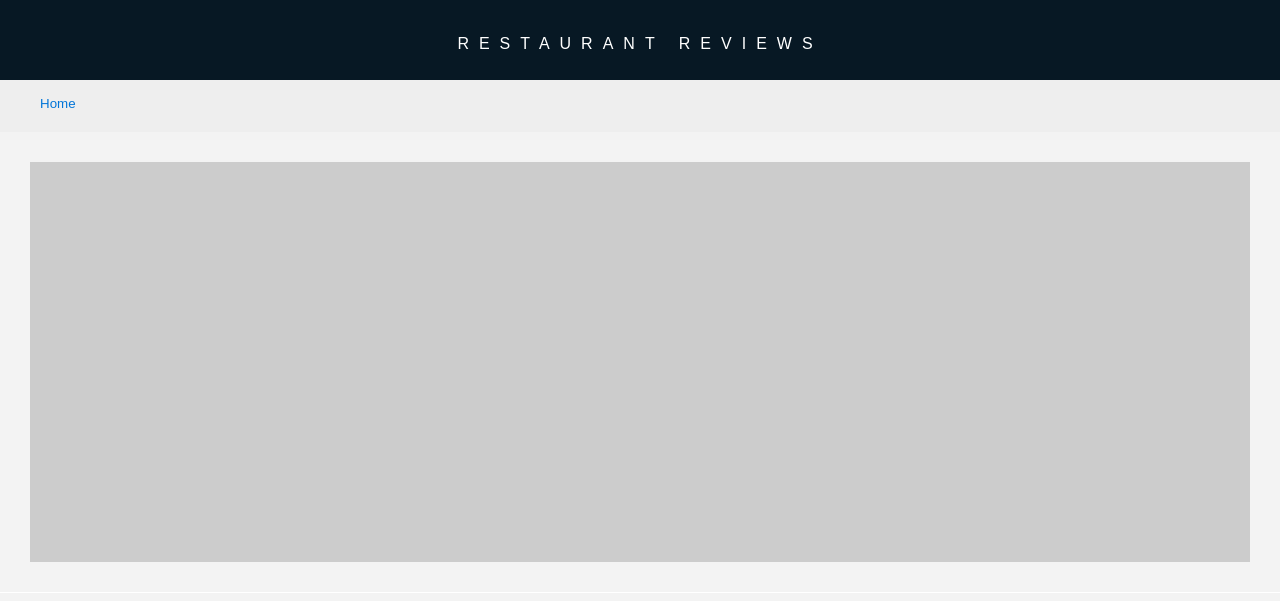
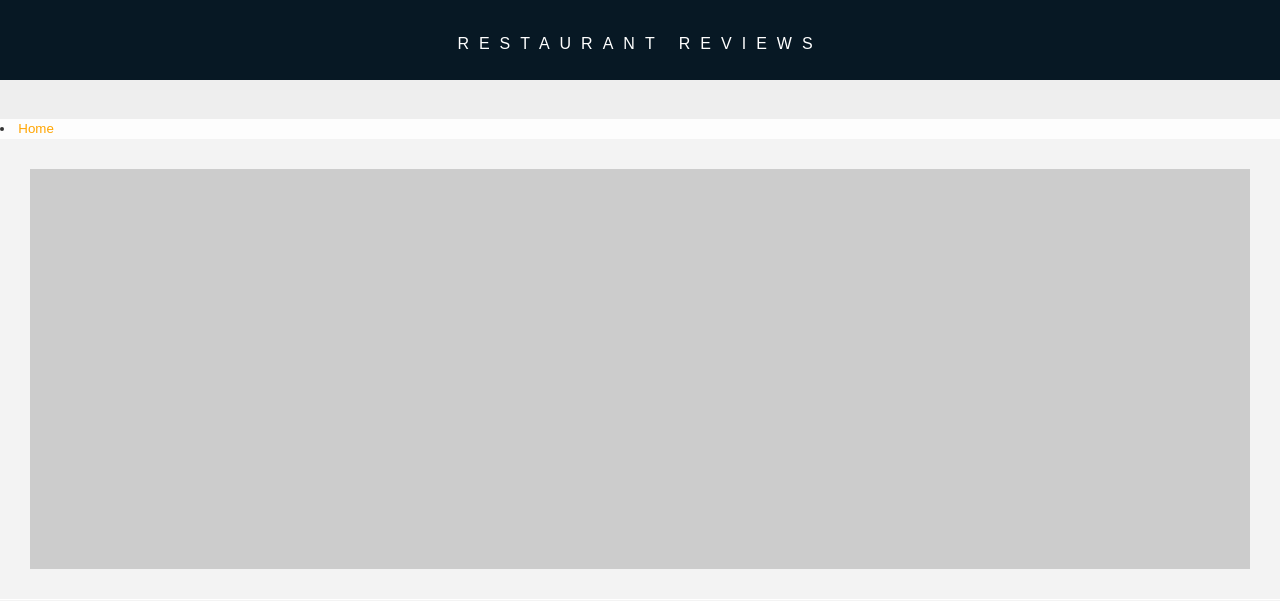
Before and after one commit to cszele/restaurant-reviews-app, a plain HTML site: page restaurant.html in a window 1280 px wide. Shown: the top 601 px of the page. Drawn offline with nearby package versions, Linux system fonts and the light colour scheme.

Commit message:
Update restaurant.html

```diff
--- a/restaurant.html
+++ b/restaurant.html
@@ -24,7 +24,9 @@
       <h1><a href="/">Restaurant Reviews</a></h1>
     </nav>
     <!-- Beginning breadcrumb -->
-    <ul id="breadcrumb" role="navigation">
+    <nav id="breadcrumb" role="navigation" aria-label="Breadcrumb">
+      <ul>
+        </nav>
       <li><a href="/">Home</a></li>
     </ul>
     <!-- End breadcrumb -->
```
